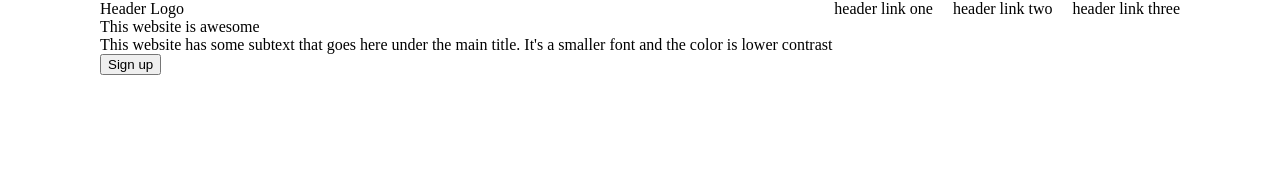
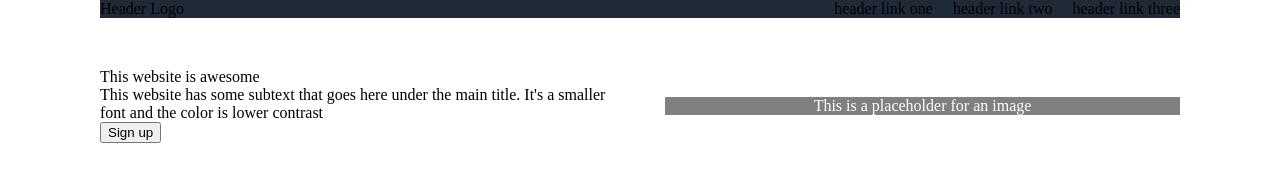
Before and after one commit to Nouamanebld/Landing_page, a plain HTML site: page index.html in a window 1280 px wide. Drawn offline with Linux system fonts and the light colour scheme.

Commit message:
Align hero body elements

```diff
--- a/index.html
+++ b/index.html
@@ -16,9 +16,12 @@
                 </div>
             </div>
             <div class="hero-body">
-                <div class="body-title">This website is awesome</div>
-                <div class="body-body">This website has some subtext that goes here under the main title. It's a smaller font and the color is lower contrast</div>
-                <button class="btn-signUp">Sign up</button>
+                <div class="body">
+                    <div class="body-title">This website is awesome</div>
+                    <div class="body-body">This website has some subtext that goes here under the main title. It's a smaller font and the color is lower contrast</div>
+                    <button class="btn-signUp">Sign up</button>
+                </div>
+                <div class="img">This is a placeholder for an image</div>
             </div>
         </div>
     </body>
--- a/style.css
+++ b/style.css
@@ -4,6 +4,7 @@ body {
 
 .hero-header {
     display: flex;
+    background-color: #1F2937;
 }
 
 .head-logo {
@@ -14,3 +15,22 @@ body {
     display: flex;
     gap: 20px;
 }
+
+.hero-body {
+    display: flex;
+    gap: 50px;
+    margin: 50px 0;
+}
+
+.body {
+    width: 50%;
+}
+
+.img {
+    width: 50%;
+    height: auto;
+    text-align: center;
+    align-self: center;
+    background-color: grey;
+    color: white;
+}
```
